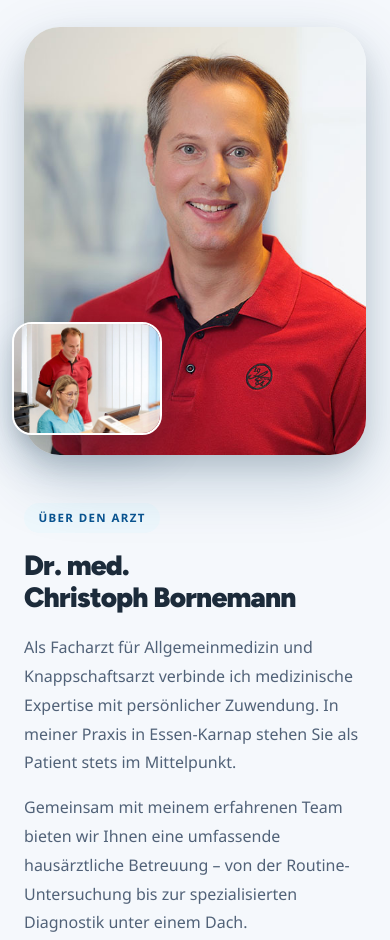
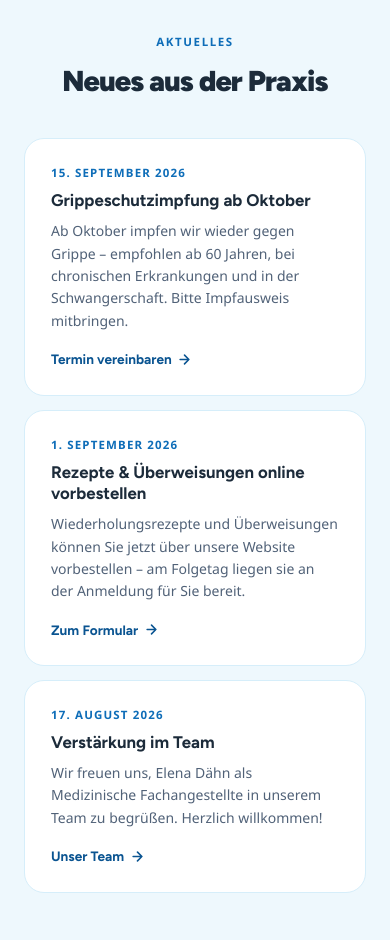
Before and after one commit to Presto228/praxis-bornemann-website, a plain HTML site: page index-2.html in a window 390 px wide. Shown: the part 3460-4400 px from the top of the page. Drawn offline with Linux system fonts and the light colour scheme.

Commit message:
Variante 2: Bereich "Aktuelles" mit drei Meldungskarten
- Neuer Abschnitt zwischen Leistungen und Ueber uns: hellblaues Band, bis zu
  drei Karten mit Datum, Ueberschrift, Kurztext und optionalem Link.
- Beispielmeldungen (Grippeimpfung, Online-Vorbestellung, neue MFA) -
  Inhalte vor Livegang durch echte ersetzen.
- Pflegehinweis als HTML-Kommentar; Dringendes gehoert weiter in die rote
  Leiste oben.
- "Aktuelles" in Hauptnavigation, Mobilmenue und Footer verlinkt.

```diff
--- a/index-2.html
+++ b/index-2.html
@@ -626,6 +626,78 @@
     .section-hdr .section-lead { margin: 0 auto; }
 
     /* =========================================
+       AKTUELLES — short practice news, max. 3 cards, newest first
+    ========================================= */
+    .section-news {
+      background: var(--blue-50);
+      padding: 4.5rem 0;
+    }
+    .section-news .section-hdr { margin-bottom: 2.5rem; }
+    .news-grid {
+      display: grid;
+      grid-template-columns: repeat(3, 1fr);
+      gap: 1.25rem;
+    }
+    .news-card {
+      background: var(--white);
+      border: 1px solid var(--blue-100);
+      border-radius: var(--radius-lg);
+      padding: 1.5rem 1.625rem;
+      display: flex;
+      flex-direction: column;
+      gap: .5rem;
+      transition:
+        transform .25s var(--ease-spring),
+        box-shadow .25s var(--ease-spring),
+        border-color .25s;
+    }
+    .news-card:hover {
+      transform: translateY(-4px);
+      box-shadow: var(--shadow-lg);
+      border-color: var(--blue-200);
+    }
+    .news-date {
+      font-size: .72rem;
+      font-weight: 700;
+      text-transform: uppercase;
+      letter-spacing: .1em;
+      color: var(--blue-600);
+    }
+    .news-title {
+      font-family: var(--font-display);
+      font-weight: 700;
+      font-size: 1.05rem;
+      line-height: 1.3;
+      color: var(--gray-900);
+    }
+    .news-text {
+      font-size: .875rem;
+      line-height: 1.6;
+      color: var(--gray-600);
+    }
+    .news-link {
+      margin-top: auto;
+      padding-top: .5rem;
+      display: inline-flex;
+      align-items: center;
+      gap: .35rem;
+      font-family: var(--font-display);
+      font-size: .85rem;
+      font-weight: 700;
+      color: var(--blue-700);
+      transition: color .15s;
+    }
+    .news-link svg { width: 15px; height: 15px; transition: transform .2s var(--ease-spring); }
+    .news-link:hover, .news-link:focus-visible { color: var(--blue-800); }
+    .news-link:hover svg, .news-link:focus-visible svg { transform: translateX(3px); }
+    .news-link:focus-visible { outline: 2px solid var(--blue-500); outline-offset: 3px; border-radius: 4px; }
+    .news-link:active svg { transform: translateX(1px); }
+    @media (max-width: 768px) {
+      .section-news { padding: 3.5rem 0; }
+      .news-grid { grid-template-columns: 1fr; gap: .875rem; }
+    }
+
+    /* =========================================
        SERVICES GRID
     ========================================= */
     .services-grid {
@@ -1936,6 +2008,7 @@
 
           <ul class="nav-links" role="list">
             <li><a href="#leistungen">Leistungen</a></li>
+            <li><a href="#aktuelles">Aktuelles</a></li>
             <li><a href="#ueber-uns">Über uns</a></li>
             <li><a href="#team">Team</a></li>
             <li><a href="#service" class="nav-tab-link" data-tab="termin">Termine</a></li>
@@ -1960,6 +2033,7 @@
 
         <nav class="nav-drawer" id="navDrawer" aria-label="Mobile Navigation">
           <a href="#leistungen">Leistungen</a>
+          <a href="#aktuelles">Aktuelles</a>
           <a href="#ueber-uns">Über uns</a>
           <a href="#team">Team</a>
           <a href="#service" class="nav-tab-link" data-tab="termin">Termine</a>
@@ -2118,6 +2192,66 @@
             </div>
             <h3 class="svc-name">Lungenfunktion &amp; Notfall</h3>
             <p class="svc-desc">Lungenfunktionsprüfung sowie Notfallbehandlung mit schneller Labordiagnostik – auch Unfall-Nachversorgung.</p>
+          </article>
+
+        </div>
+      </div>
+    </section>
+
+    <!-- ===================== AKTUELLES ===================== -->
+    <!-- ==============================================================
+         AKTUELLES — kurze Meldungen aus der Praxis
+         --------------------------------------------------------------
+         • Neueste Meldung zuerst. Für einen neuen Eintrag eine
+           <article class="news-card">-Karte kopieren und Datum, Überschrift
+           und Text anpassen; das datetime-Attribut im Format JJJJ-MM-TT.
+         • Höchstens 3 Karten – die älteste löschen, wenn eine neue kommt.
+         • Der Link am Ende ist optional (z. B. #service, #kontakt oder tel:).
+         • Für Dringendes (Urlaub, Schließtage) bitte die rote Leiste oben nutzen.
+         ============================================================== -->
+    <section class="section section-news" id="aktuelles" aria-labelledby="news-h2">
+      <div class="container">
+        <header class="section-hdr">
+          <span class="section-kicker anim-up">Aktuelles</span>
+          <h2 class="section-h2 anim-up d1" id="news-h2">Neues aus der Praxis</h2>
+        </header>
+
+        <div class="news-grid">
+
+          <article class="news-card anim-up d1">
+            <time class="news-date" datetime="2026-09-15">15. September 2026</time>
+            <h3 class="news-title">Grippeschutzimpfung ab Oktober</h3>
+            <p class="news-text">
+              Ab Oktober impfen wir wieder gegen Grippe – empfohlen ab 60 Jahren, bei chronischen
+              Erkrankungen und in der Schwangerschaft. Bitte Impfausweis mitbringen.
+            </p>
+            <a class="news-link" href="#service">Termin vereinbaren
+              <svg viewBox="0 0 24 24" fill="none" stroke="currentColor" stroke-width="2.5" stroke-linecap="round" stroke-linejoin="round" aria-hidden="true"><path d="M5 12h14M12 5l7 7-7 7"/></svg>
+            </a>
+          </article>
+
+          <article class="news-card anim-up d2">
+            <time class="news-date" datetime="2026-09-01">1. September 2026</time>
+            <h3 class="news-title">Rezepte &amp; Überweisungen online vorbestellen</h3>
+            <p class="news-text">
+              Wiederholungsrezepte und Überweisungen können Sie jetzt über unsere Website
+              vorbestellen – am Folgetag liegen sie an der Anmeldung für Sie bereit.
+            </p>
+            <a class="news-link" href="#service">Zum Formular
+              <svg viewBox="0 0 24 24" fill="none" stroke="currentColor" stroke-width="2.5" stroke-linecap="round" stroke-linejoin="round" aria-hidden="true"><path d="M5 12h14M12 5l7 7-7 7"/></svg>
+            </a>
+          </article>
+
+          <article class="news-card anim-up d3">
+            <time class="news-date" datetime="2026-08-17">17. August 2026</time>
+            <h3 class="news-title">Verstärkung im Team</h3>
+            <p class="news-text">
+              Wir freuen uns, Elena Dähn als Medizinische Fachangestellte in unserem Team zu
+              begrüßen. Herzlich willkommen!
+            </p>
+            <a class="news-link" href="#team">Unser Team
+              <svg viewBox="0 0 24 24" fill="none" stroke="currentColor" stroke-width="2.5" stroke-linecap="round" stroke-linejoin="round" aria-hidden="true"><path d="M5 12h14M12 5l7 7-7 7"/></svg>
+            </a>
           </article>
 
         </div>
@@ -2836,6 +2970,7 @@
           <div class="footer-col-hd">Navigation</div>
           <nav class="footer-nav" aria-label="Footer Navigation">
             <a href="#leistungen">Leistungen</a>
+            <a href="#aktuelles">Aktuelles</a>
             <a href="#ueber-uns">Über uns</a>
             <a href="#team">Unser Team</a>
             <a href="#kontakt">Kontakt &amp; Anfahrt</a>
```
